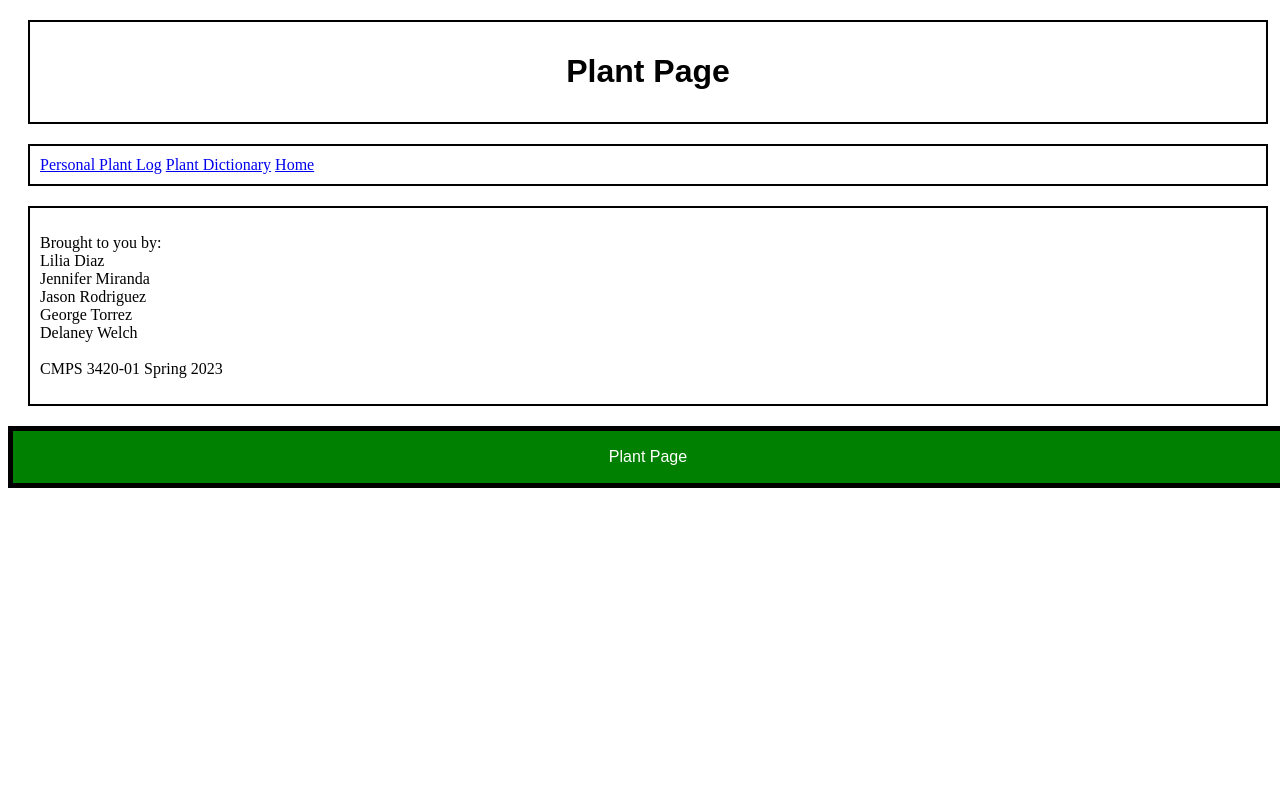
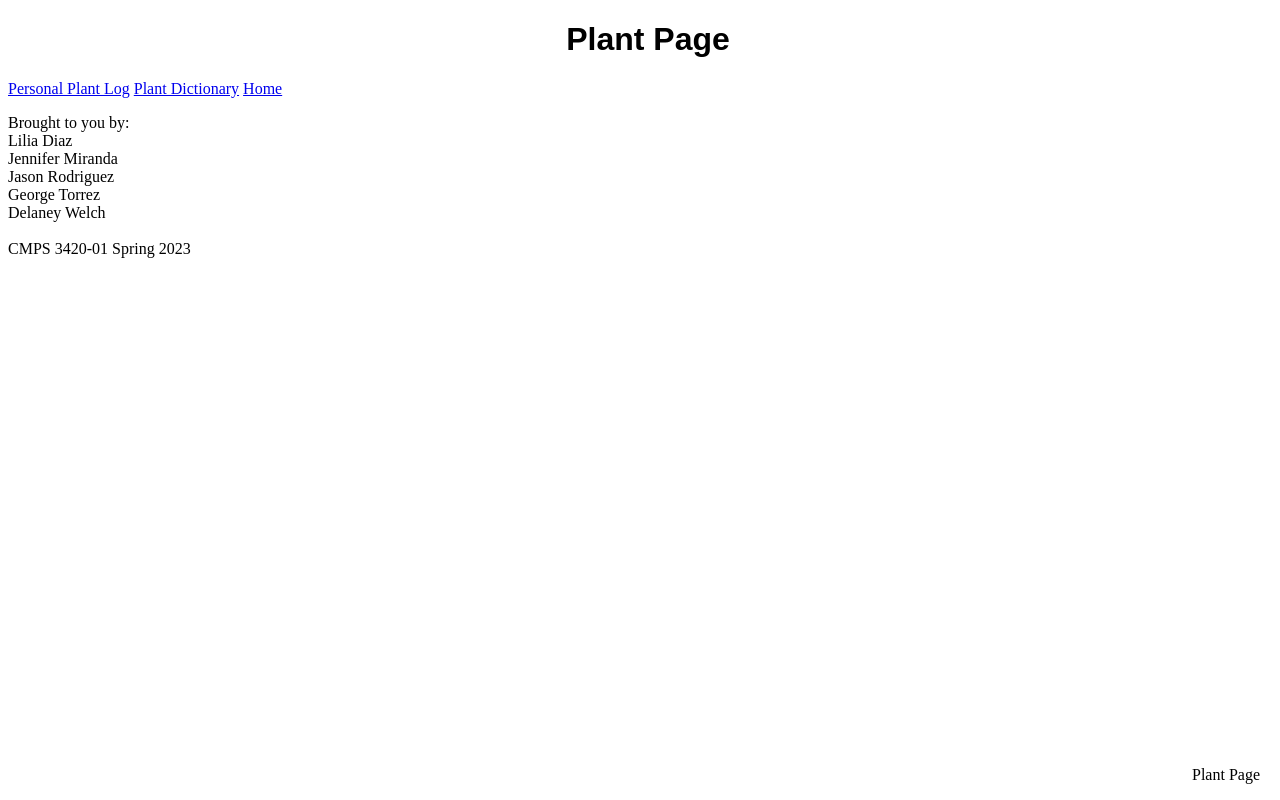
Before and after one commit to SniperD33/PlantPage, a PHP site: page /title.php in a window 1280 px wide. Run offline with PHP 8.4, Linux system fonts and the light colour scheme.

Commit message:
Update nav and footer styling
Commented out the universal div styling as it messed with the navigation menu. We'll have to style divs individually or by class if we want the black borders back.

```diff
--- a/style.css
+++ b/style.css
@@ -16,21 +16,66 @@ body{
 	width: 100%;
 	height: 100%;
 }
+
+/*
 div{
 	width: auto;
 	border: 2.5px solid black;
 	padding: 10px;
 	margin: 20px;
 }
-footer{
-	text-align: center;
-	padding: 1px;
-	background-color: green;
+*/
+
+
+/* navigation bar styling */
+
+.wrapper .sidenav {
+	height: 100%;
+	width: 200px;
+	position: absolute;
+	left: 0;
+	top: 0;
+	padding-top: 40px;
+	background-color: #225c40;
+	list-style: none;
+}
+
+.sidenav li a {
+	padding: 8px;
+	font-size: 18px;
+	display: block;
+	text-decoration: none;
 	color: white;
-	font-family: fantasy;
-	font-weight: lighter;
-	border: 5px solid black;
 }
+
+
+.wrapper .sidenav li a:hover,
+.wrapper .sidenav li a.active{
+    color: #1a3d2c;
+    background:white;
+    border-right: 2px solid rgb(5, 68, 104);
+}
+
+
+/* footer styling */
+
+footer {
+	position: fixed;
+	left: 0;
+	bottom: 0;
+	width: 100%;
+	color: black;
+	text-align: right;
+}
+
+
+footer p {
+	margin-right: 20px;
+}
+
+
+/* content styling */
+
 .content{
 	float: right;
 	height: fit-content;
```
